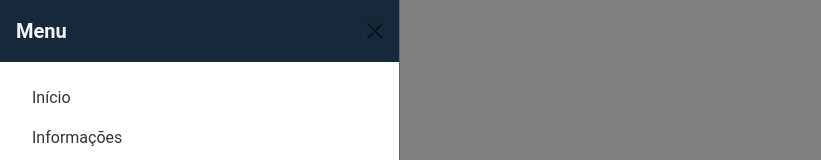
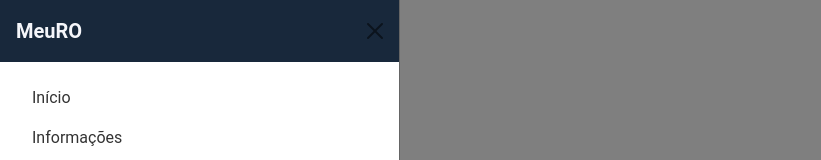
Before and after one commit to ArturllVale/bun-app, a React (Vite) app: page /login in a window 1280 px wide. Both pictures are taken after a click on the button "Menu". Shown: the top 160 px of the page, without its empty margins (0-821 px from the left). Built offline with nearby package versions, Linux system fonts and the light colour scheme.

Commit message:
atualizar componente Menu para incluir ícone e renomear título

```diff
--- a/src/components/Menu.tsx
+++ b/src/components/Menu.tsx
@@ -43,11 +43,11 @@ const Menu: React.FC = () => {
   return (
     <>
       <button className="btn btn-primary" type="button" data-bs-toggle="offcanvas" data-bs-target="#offcanvasMenu" aria-controls="offcanvasMenu">
-        Menu
+        <i className="fas fa-bars"></i> Menu
       </button>
       <div className="offcanvas offcanvas-start" tabIndex={-1} id="offcanvasMenu" aria-labelledby="offcanvasMenuLabel">
         <div className="offcanvas-header">
-          <h5 className="offcanvas-title" id="offcanvasMenuLabel">Menu</h5>
+          <h5 className="offcanvas-title" id="offcanvasMenuLabel">MeuRO</h5>
           <button type="button" className="btn-close" data-bs-dismiss="offcanvas" aria-label="Close"></button>
         </div>
         <div className="offcanvas-body">
```
